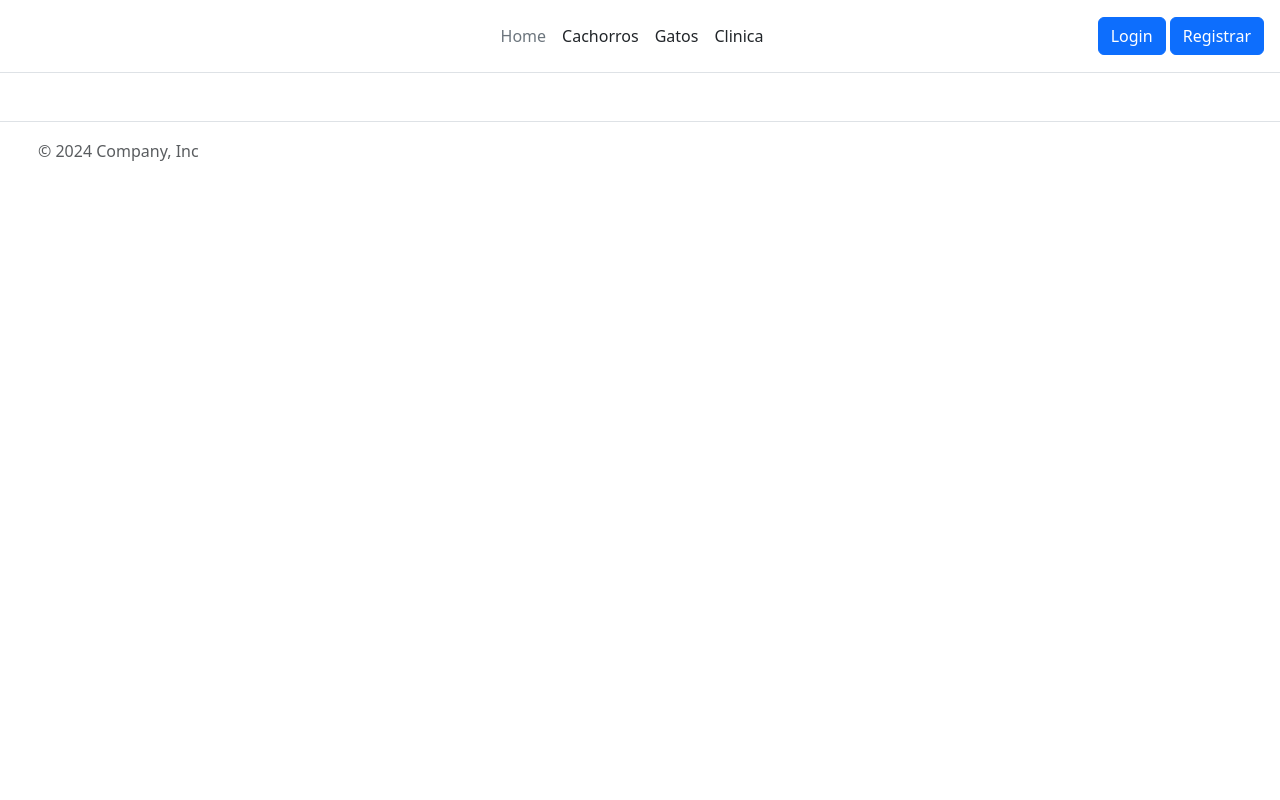
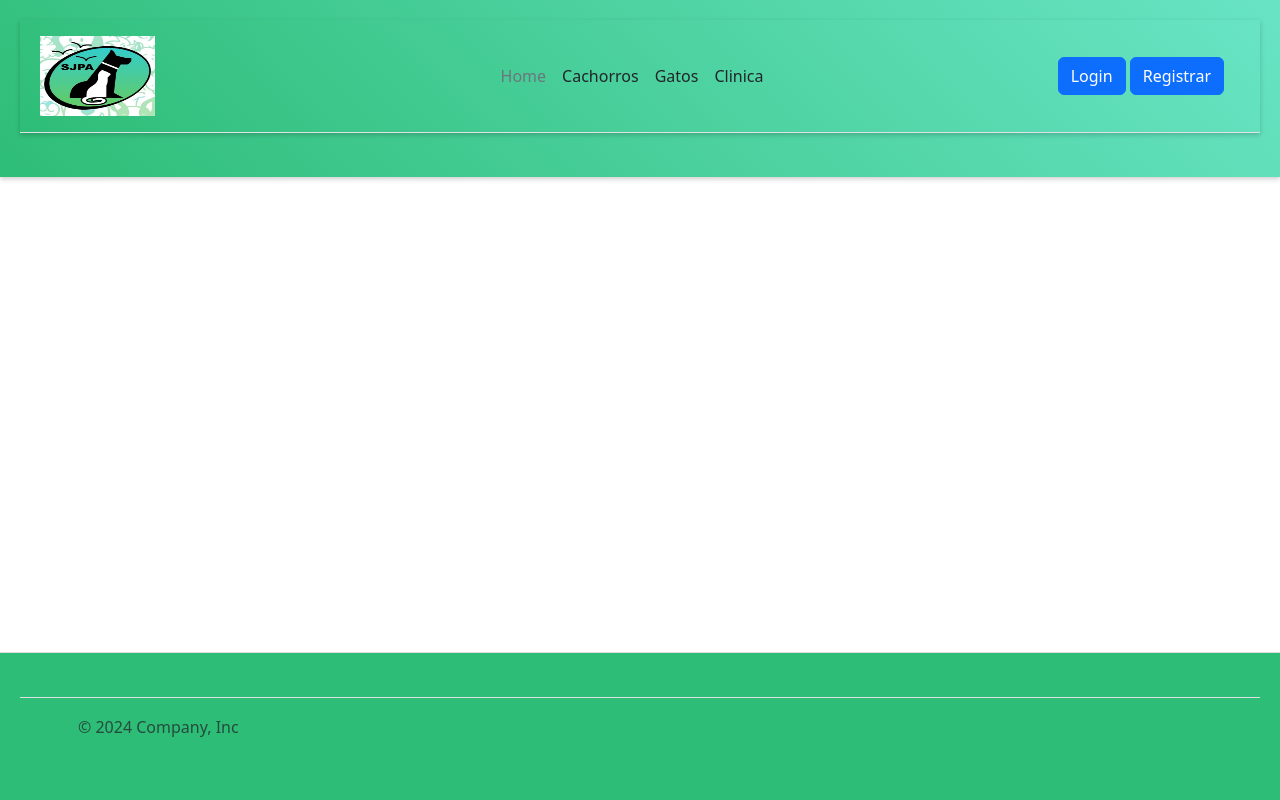
Before and after one commit to MateusJB11/Sistemas_Patinhas, a Django app: page / in a window 1280 px wide. Run offline with Django 5.2, Linux system fonts and the light colour scheme; some libraries are stand-ins or nearby versions.

Commit message:
Adicionando CSS

```diff
--- a/Patinhas/aplic/templates/Header.html
+++ b/Patinhas/aplic/templates/Header.html
@@ -3,7 +3,8 @@
 
 <header class="d-flex flex-wrap align-items-center justify-content-center justify-content-md-between py-3 mb-4 border-bottom">
 
-    <a class="d-flex align-items-center col-md-3 mb-2 mb-md-0 text-dark text-decoration-none"></a>
+    <a class="d-flex align-items-center col-md-3 mb-2 mb-md-0 text-dark text-decoration-none" href="/" >
+            <img src="../../media/logopatinhas.jpg" height="80" width="115"/> </a>
 
       <ul class="nav col-12 col-md-auto mb-2 justify-content-center mb-md-0">
         <li><a href="/" class="nav-link px-2 link-secondary">Home</a></li>
--- a/Patinhas/aplic/templates/Index.html
+++ b/Patinhas/aplic/templates/Index.html
@@ -9,7 +9,7 @@
 
     <title>Sistema de Controle Acadêmico</title>
      {% bootstrap_css %}
-    <link rel="stylesheet" href="{% static 'style.css' %}">
+    <link rel="stylesheet" href="{% static 'css/style.css' %}">
 </head>
 
 <body class="d-flex flex-column h-100">
--- /dev/null
+++ b/Patinhas/static/css/style.css
@@ -0,0 +1,70 @@
+:root {
+    --primary-green: #2ebd77;
+    --secondary-green: #68e4c4;
+    --dark-color: #000000;
+    --light-color: #ffffff;
+    --background-color: #e6fff0;
+}
+
+
+html, body {
+    height: 100%;
+    margin: 0;
+    display: flex;
+    flex-direction: column;
+}
+
+header {
+    background: linear-gradient(45deg, var(--primary-green), var(--secondary-green));
+    color: var(--light-color);
+    padding: 20px;
+    text-align: center;
+    box-shadow: 0 2px 5px rgba(0, 0, 0, 0.2);
+}
+
+
+a {
+    color: var(--primary-green);
+    text-decoration: none;
+}
+
+a:hover {
+    color: var(--secondary-green);
+    text-decoration: underline;
+}
+
+
+footer {
+    background-color: var(--primary-green, #2ebd77);
+    color: var(--light-color, #fff);
+    text-align: center;
+    padding: 20px;
+    width: 100%;
+    border-top: 1px solid #ddd;
+}
+
+main {
+    flex: 1;
+}
+
+button {
+    background-color: var(--primary-green);
+    color: var(--light-color);
+    border: none;
+    padding: 10px 20px;
+    cursor: pointer;
+    border-radius: 5px;
+}
+
+button:hover {
+    background-color: var(--secondary-green);
+}
+
+
+input, textarea {
+    border: 1px solid var(--primary-green);
+    padding: 10px;
+    border-radius: 5px;
+    width: 100%;
+    margin-bottom: 10px;
+}
--- a/Patinhas/static/style.css
+++ /dev/null
@@ -1,3 +0,0 @@
-footer {
-    margin-top: auto;
-}
```
Also changed, not shown: Patinhas/aplic/templates/Login.html (+0 -44 lines).
